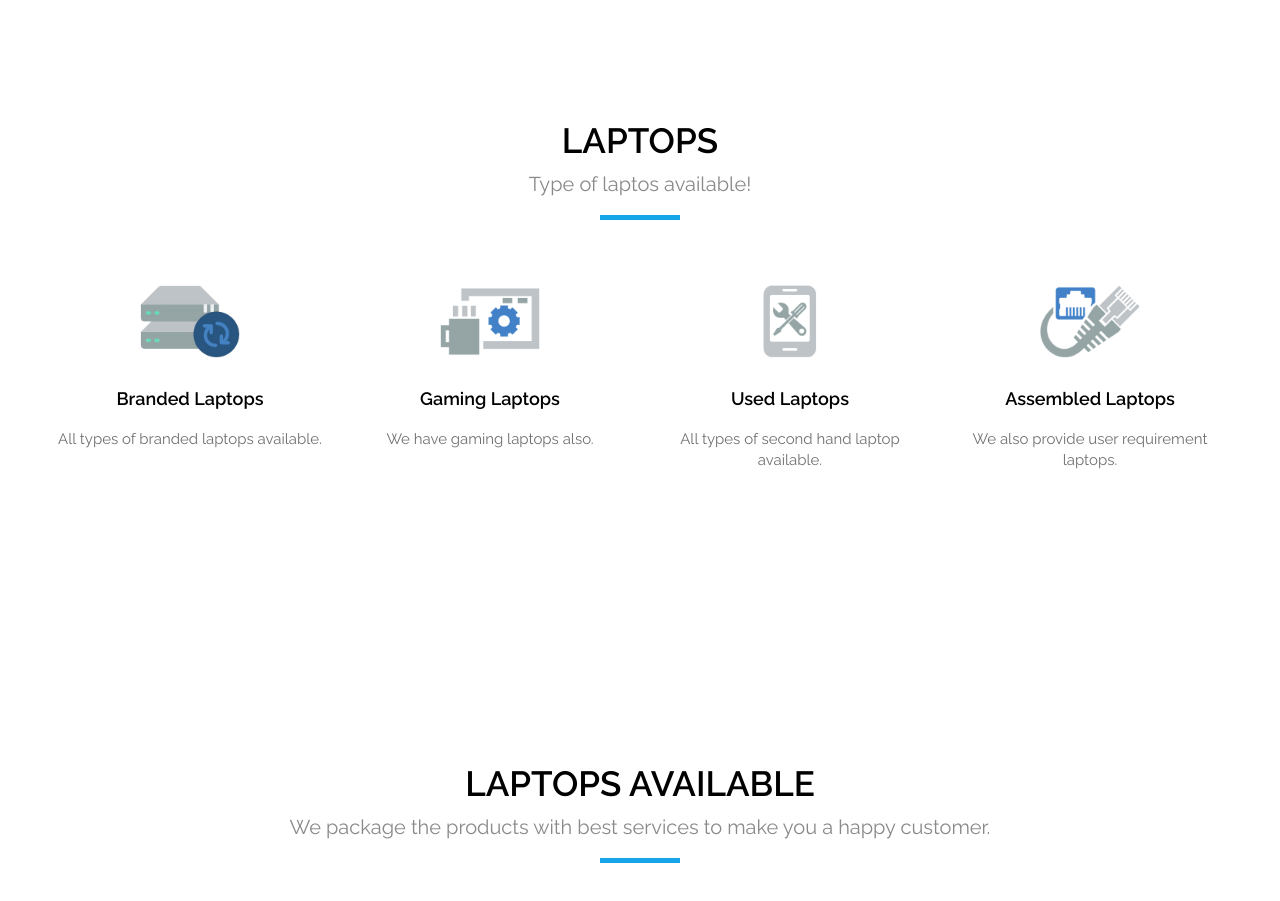
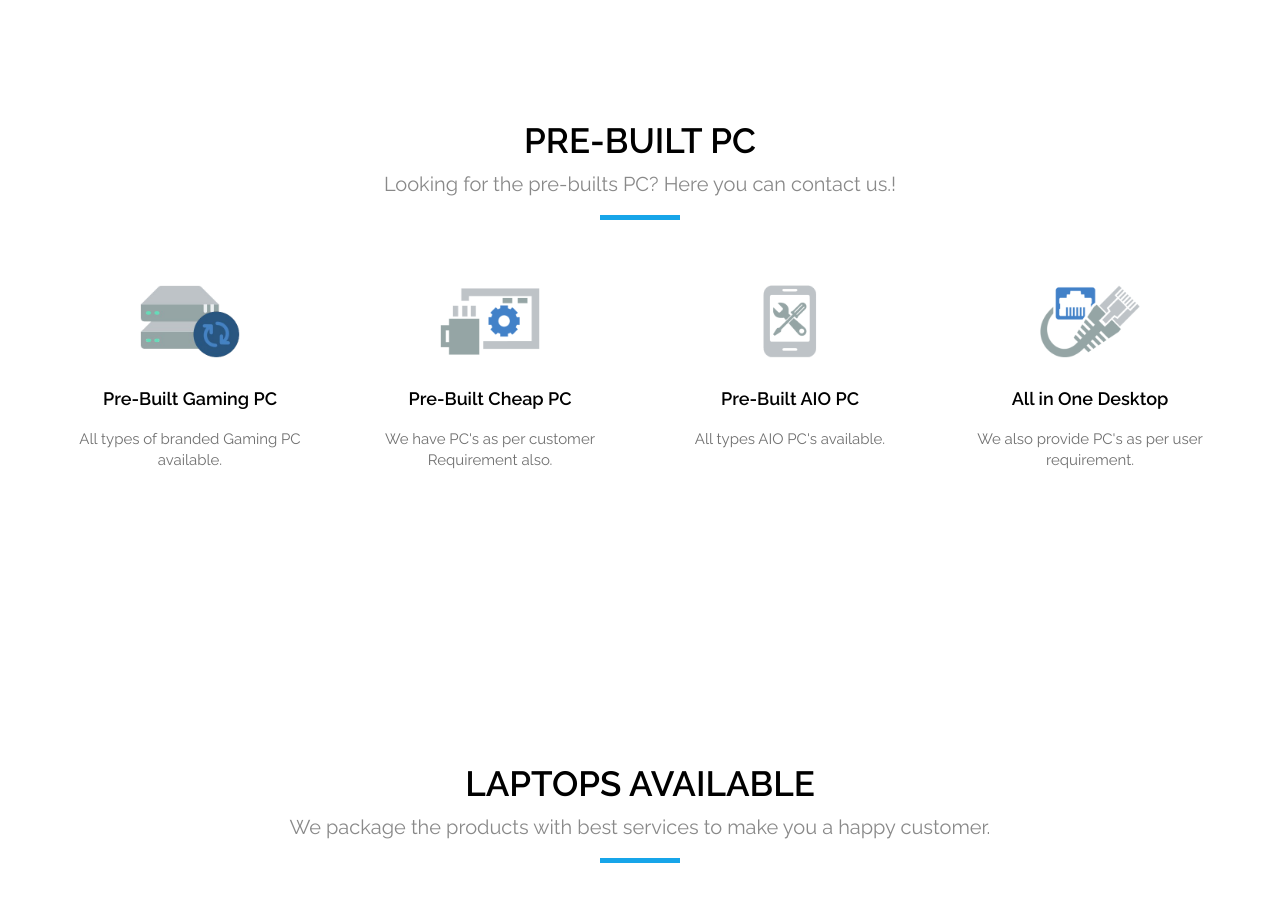
Before and after one commit to Mac1430/itnext.github.io, a plain HTML site: page laptop.html in a window 1280 px wide. Shown: the part 880-1781 px from the top of the page. Drawn offline with Linux system fonts and the light colour scheme; some packages are replaced by stand-ins of ours.

Commit message:
Update laptop.html

```diff
--- a/laptop.html
+++ b/laptop.html
@@ -365,8 +365,8 @@
       <div class="col-md-12">
         <div class="full">
           <div class="main_heading text_align_center">
-            <h2>Laptops</h2>
-            <p class="large">Type of laptos available!</p>
+            <h2>PRE-BUILT PC</h2>
+            <p class="large">Looking for the pre-builts PC? Here you can contact us.!</p>
           </div>
         </div>
       </div>
@@ -377,8 +377,8 @@
           <div class="center">
             <div class="icon"> <img src="images/it_service/i1.png" alt="#" /> </div>
           </div>
-          <h4 class="theme_color">Branded Laptops</h4>
-          <p>All types of branded laptops available.</p>
+          <h4 class="theme_color">Pre-Built Gaming PC</h4>
+          <p>All types of branded Gaming PC available.</p>
         </div>
       </div>
       <div class="col-lg-3 col-md-6 col-sm-6 col-xs-12">
@@ -386,8 +386,8 @@
           <div class="center">
             <div class="icon"> <img src="images/it_service/i2.png" alt="#" /> </div>
           </div>
-          <h4 class="theme_color">Gaming Laptops</h4>
-          <p>We have gaming laptops also.</p>
+          <h4 class="theme_color">Pre-Built Cheap PC</h4>
+          <p>We have PC's as per customer Requirement also.</p>
         </div>
       </div>
       <div class="col-lg-3 col-md-6 col-sm-6 col-xs-12">
@@ -395,8 +395,8 @@
           <div class="center">
             <div class="icon"> <img src="images/it_service/i3.png" alt="#" /> </div>
           </div>
-          <h4 class="theme_color">Used Laptops</h4>
-          <p>All types of second hand laptop available.</p>
+          <h4 class="theme_color">Pre-Built AIO PC</h4>
+          <p>All types AIO PC's available.</p>
         </div>
       </div>
            <div class="col-lg-3 col-md-6 col-sm-6 col-xs-12">
@@ -404,8 +404,8 @@
           <div class="center">
             <div class="icon"> <img src="images/it_service/i4.png" alt="#" /> </div>
           </div>
-          <h4 class="theme_color">Assembled Laptops</h4>
-          <p>We also provide user requirement laptops.</p>
+          <h4 class="theme_color">All in One Desktop</h4>
+          <p>We also provide PC's as per user requirement.</p>
         </div>
       </div>
     </div>
```
